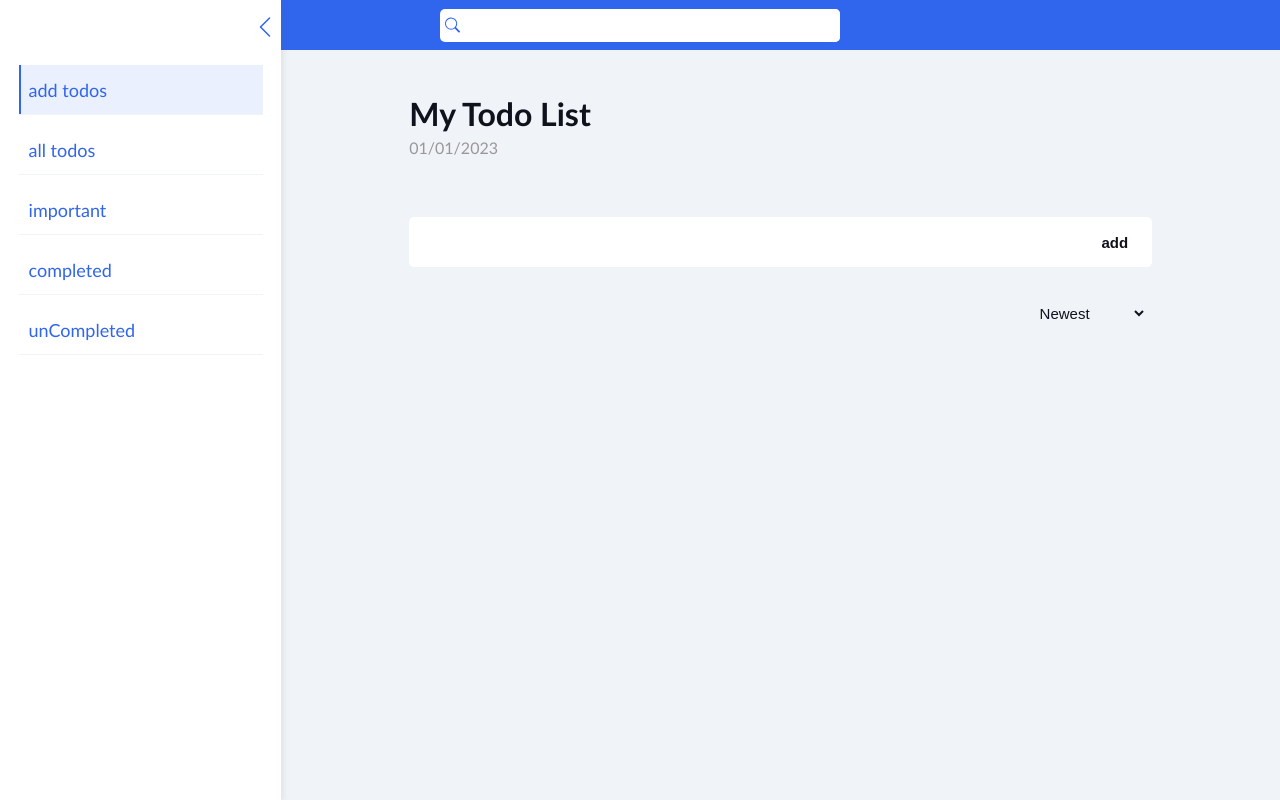
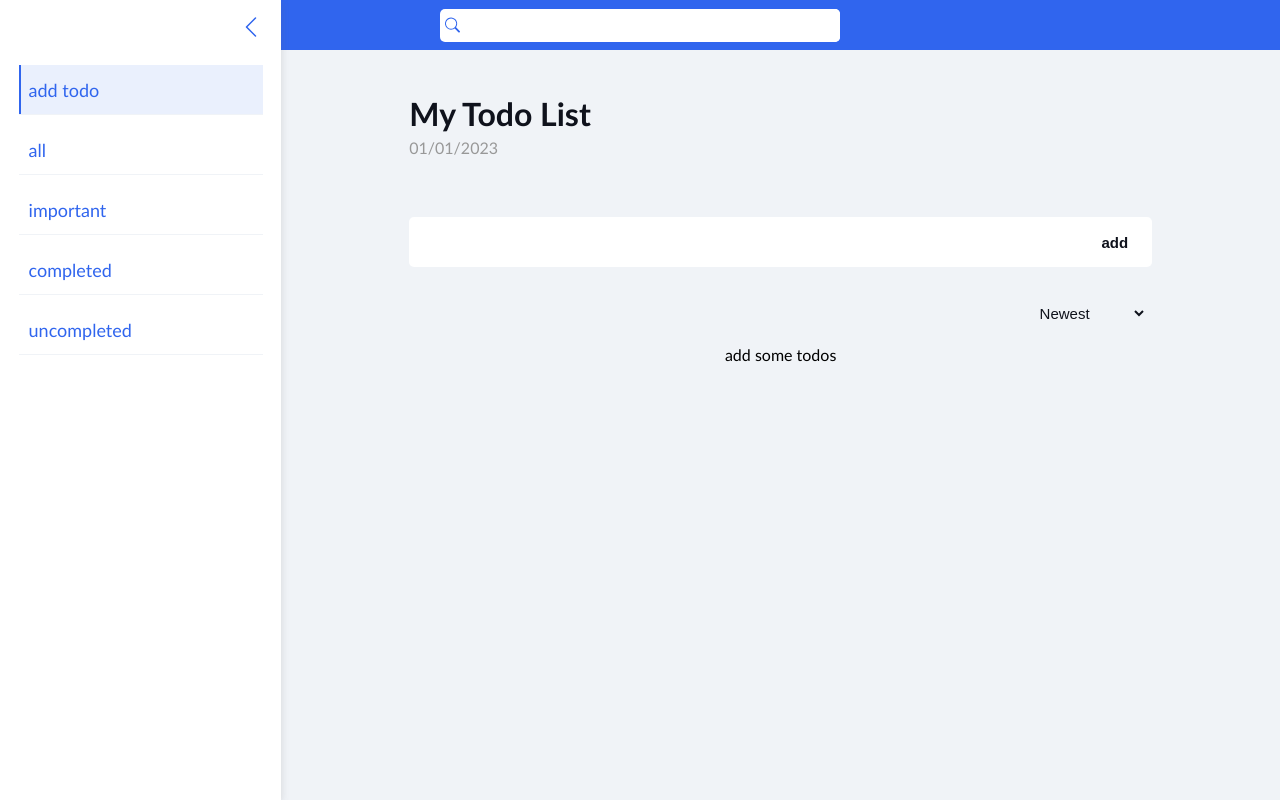
Before and after one commit to maryamsalamatL/todolist-react, a React (Create React App) app: page / in a window 1280 px wide. Both pictures are taken after a click on the icon 27 px from the left and 25 px from the top of the page. Built offline with nearby package versions, Linux system fonts and the light colour scheme.

Commit message:
last changes

```diff
--- a/src/components/TodoForm.module.css
+++ b/src/components/TodoForm.module.css
@@ -42,7 +42,17 @@
   color: rgb(15, 18, 28);
   font-size: 15px;
   font-weight: bold;
+  transition: all 0.3s ease-in-out;
+  -webkit-transition: all 0.3s ease-in-out;
+  -moz-transition: all 0.3s ease-in-out;
+  -ms-transition: all 0.3s ease-in-out;
+  -o-transition: all 0.3s ease-in-out;
 }
+.btn:hover {
+  color: #fff;
+  background-color: rgb(48, 101, 238);
+}
+
 @media only screen and (max-width: 600px) {
   .input {
     width: 75%;
--- a/src/components/TodoList.js
+++ b/src/components/TodoList.js
@@ -8,7 +8,9 @@ const TodoList = () => {
   const status = useStatus();
   const renderTodos = () => {
     if (todos.length === 0)
-      return <div>{status === "all" ? "add some todos" : ""}</div>;
+      return (
+        <div>{status === "home" ? "add some todos" : "there is no todos"}</div>
+      );
 
     return todos.map((todo) => {
       return (
--- a/src/components/TodoList.module.css
+++ b/src/components/TodoList.module.css
@@ -81,18 +81,25 @@
 @keyframes Todo {
   0% {
     background-color: rgb(232, 239, 255);
-    transform: skewX(10deg);
-    -webkit-transform: skewX(10deg);
-    -moz-transform: skewX(10deg);
-    -ms-transform: skewX(10deg);
-    -o-transform: skewX(10deg);
+    transform: translateY(-2px);
+    -webkit-transform: translateY(-2px);
+    -moz-transform: translateY(-2px);
+    -ms-transform: translateY(-2px);
+    -o-transform: translateY(-2px);
+  }
+  50% {
+    transform: translateY(2px);
+    -webkit-transform: translateY(2px);
+    -moz-transform: translateY(2px);
+    -ms-transform: translateY(2px);
+    -o-transform: translateY(2px);
   }
   100% {
-    /* transform: skew(0deg);
-    -webkit-transform: skew(0deg);
-    -moz-transform: skew(0deg);
-    -ms-transform: skew(0deg);
-    -o-transform: skew(0deg); */
+    transform: translateY(0px);
+    -webkit-transform: translateY(0px);
+    -moz-transform: translateY(0px);
+    -ms-transform: translateY(0px);
+    -o-transform: translateY(0px);
   }
 }
 @keyframes Important {
--- a/src/components/sidebar/SideBar.js
+++ b/src/components/sidebar/SideBar.js
@@ -43,7 +43,7 @@ const SideBar = () => {
             data-value="home"
             onClick={(e) => setStatus(e.target.dataset.value)}
           >
-            <span>add todos</span>
+            <span>add todo</span>
           </li>
           <li
             className={
@@ -52,7 +52,7 @@ const SideBar = () => {
             data-value="all"
             onClick={(e) => setStatus(e.target.dataset.value)}
           >
-            <span>all todos</span>
+            <span>all</span>
             {todos.length ? (
               <span className={styles.count}>{todos.length}</span>
             ) : (
@@ -104,7 +104,7 @@ const SideBar = () => {
             data-value="unCompleted"
             onClick={(e) => setStatus(e.target.dataset.value)}
           >
-            <span>unCompleted</span>
+            <span>uncompleted</span>
             {todos.filter((todo) => !todo.isCompleted).length ? (
               <span className={styles.count}>
                 {todos.filter((todo) => !todo.isCompleted).length}
--- a/src/components/sidebar/SideBar.module.css
+++ b/src/components/sidebar/SideBar.module.css
@@ -21,24 +21,28 @@
 .closeIcon {
   position: absolute;
   top: 15px;
-  left: 90%;
+  left: 85%;
   color: rgb(48, 101, 238);
   font-weight: bold;
   font-size: 1.5rem;
 }
 @media only screen and (max-width: 600px) {
   .container {
+    position: relative;
     width: 100%;
     height: 80%;
   }
   .listIcon {
     color: rgb(48, 101, 238);
     position: absolute;
-
     top: 60px;
     left: 90%;
   }
   .closeIcon {
+    position: absolute;
+    top: 90%;
+    left: 85%;
+    z-index: 4;
     transform: rotate(90deg);
     -webkit-transform: rotate(90deg);
     -moz-transform: rotate(90deg);
```
